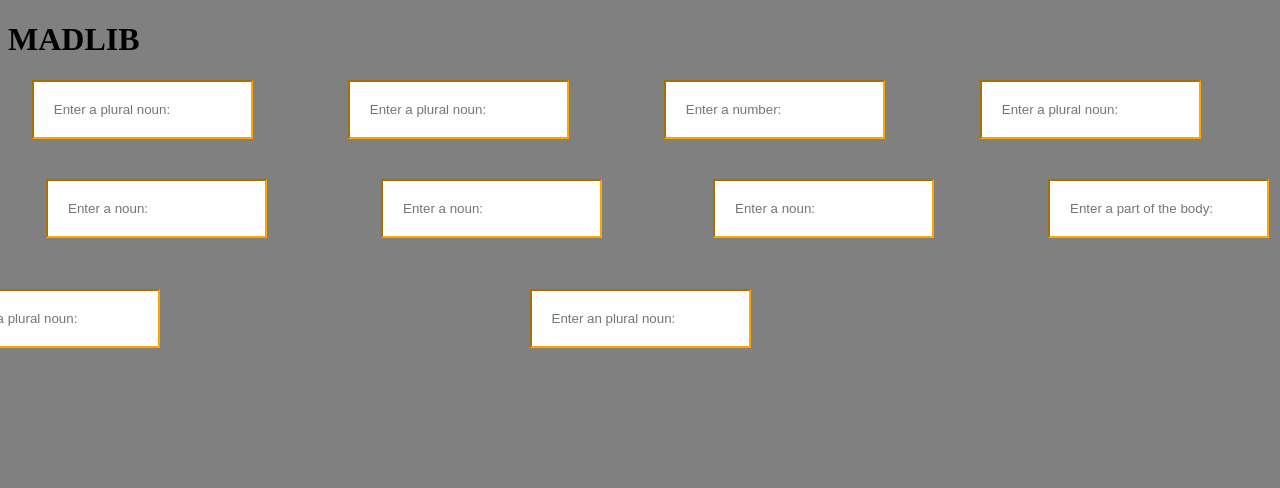
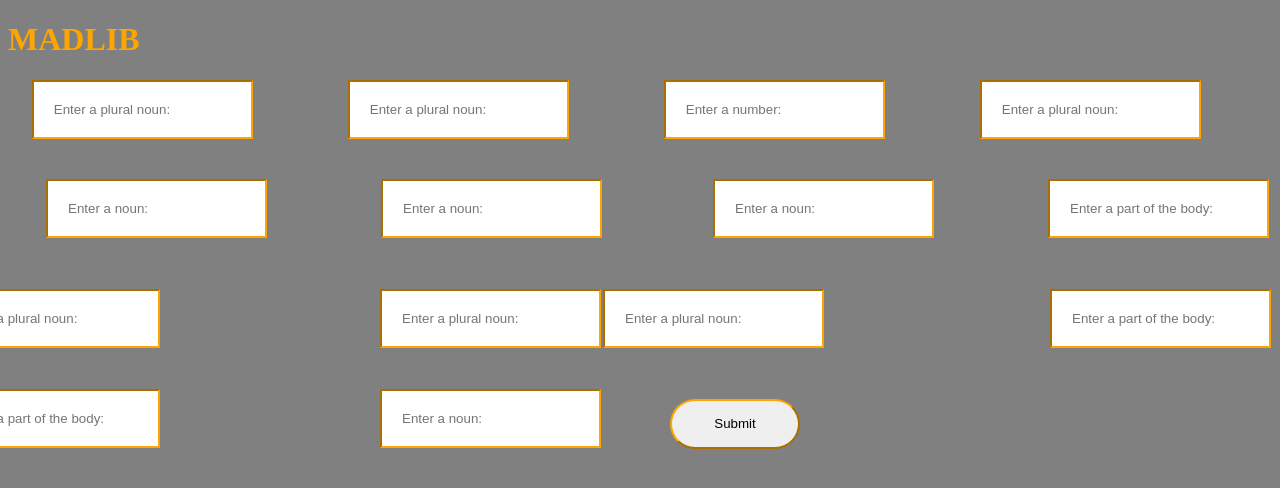
Before and after one commit to JosephRivera3/Madlibs-Flask, a Flask app: template templates/madlib.html in a window 1280 px wide. Shown: the top 488 px of the page. Run offline with Flask 3, Linux system fonts and the light colour scheme; the template is opened without the code that fills it, so the values that code supplies are empty.

Commit message:
Madlib Commit

```diff
--- a/app.py
+++ b/app.py
@@ -1,11 +1,22 @@
-from flask import Flask, render_template
+from flask import Flask, render_template, request, url_for
 
 app = Flask(__name__)
 
 @app.route('/madlib', methods = ['GET', 'POST'])
 
 def fill_in_blank():
-    return render_template("madlib.html")
+    if request.method == "POST":
+        pn1=request.form["Plural noun1"]
+        pn2=request.form["Plural noun2"]
+
+
+        return render_template("madlib.html", enter="/completed")
+    #return render_template(flex1="/input")
+
+@app.route('/completed', methods = ['GET', 'POST'])
+def completed():
+    #return "You Submitted the Madlib!"
+     return "Thousands of ago"
 
 if __name__ == '__main__':
         app.run(host='0.0.0.0' , port=80, debug=True)
--- a/static/style.css
+++ b/static/style.css
@@ -21,6 +21,16 @@ body {
     display:flex;
     flex-direction: row;
     justify-content: space-around;
+}
+
+.flex-item4 {
+    display: flex;
+    flex-direction: row;
+    justify-content: space-around;
+}
+
+.h1 {
+    color: orange;
 }
 
 #num1 {
@@ -135,5 +145,64 @@ body {
     display: flex;
     justify-content: flex-start;
     margin: 150px;
+    position: absolute;
+    left: 230px;
+}
+#num11 {
+    border-color: orange;
+    padding: 20px;
+}
 
+#div11 {
+    display: flex;
+    justify-content: center;
+    margin: 150px;
+    position: absolute;
+    right: 306px;
 }
+
+#num12 {
+    border-color: orange;
+    padding: 20px;
+}
+#div12 {
+    display: flex;
+    justify-content: flex-end;
+    margin: 150px;
+    position: absolute;
+    left: 900px;
+}
+
+#num13 {
+    border-color: orange;
+    padding: 20px;
+}
+#div13 {
+    display: flex;
+    justify-content: flex-start;
+    margin: 250px;
+    position: absolute;
+    right: 870px;
+}
+
+#num14 {
+    border-color: orange;
+    padding: 20px;
+}
+#div14 {
+    display: flex;
+    justify-content: center;
+    margin: 250px;
+    position: absolute;
+    left: 130px;
+}
+
+#Submit {
+    width: 130px;
+    height: 50px;
+    margin: 260px;
+    border-radius: 30px;
+    border-color: orange;
+    position: absolute;
+    right: 220px;
+}
--- a/templates/madlib.html
+++ b/templates/madlib.html
@@ -8,7 +8,9 @@
     <link rel="stylesheet" href="../static/style.css">
 </head>
 <body>
-    <h1>MADLIB</h1>
+    <h1 class="h1">MADLIB</h1>
+
+    <form action="{{enter}}" method="POST">
     <div class="flex-item">
         <div id="div1">
         <label for="num1"></label>
@@ -62,10 +64,34 @@
 
     <div id="div10">
     <label for="num10"></label>
-    <input type="text" id="num10" name="plural noun5" placeholder="Enter an plural noun:">
+    <input type="text" id="num10" name="plural noun5" placeholder="Enter a plural noun:">
     </div>
 
+    <div id="div11">
+    <label for="num11"></label>
+    <input type="text" id="num11" name="plural noun6" placeholder="Enter a plural noun:">
     </div>
+
+    <div id="div12">
+    <label for="num12"></label>
+    <input type="text" id="num12" name="part of body2" placeholder="Enter a part of the body:">
+    </div>
+    </div>
+
+    <div id="flex-item4">
+        <div id="div13">
+        <label for="num13"></label>
+        <input type="text" id="num13" name="part of body3" placeholder="Enter a part of the body:">
+        </div>
+
+        <div id="div14">
+            <label for="num14"></label>
+            <input type="text" id="num14" name="noun4" placeholder="Enter a noun:">
+        </div>
+    </div>
+    <button id="Submit">Submit</button>
+
+    </form>
 
 </body>
 </html>
```
